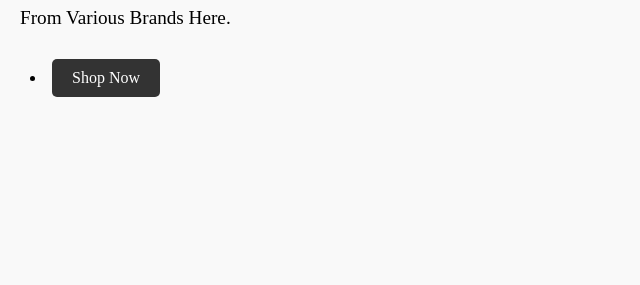
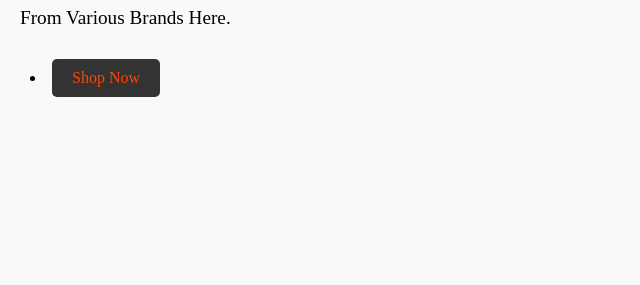
Before and after one commit to archis-academy/june-frontend-coral-buy-1, a plain HTML site: page index.html in a window 1280 px wide. In both pictures the pointer is over the link "Shop Now". Shown: the part 469-754 px from the top of the page, 0-640 px from the left. Drawn offline with Linux system fonts and the light colour scheme.

Commit message:
[JU-23] - added hover to Shop-now button

```diff
--- a/styles/style.css
+++ b/styles/style.css
@@ -126,6 +126,11 @@ li {
   font-size: 1em;
   margin-top: 20px;
 }
+
+.shop-now:hover {
+  color: orangered;
+}
+
 .image-container {
   flex: 1;
   display: flex;
```
